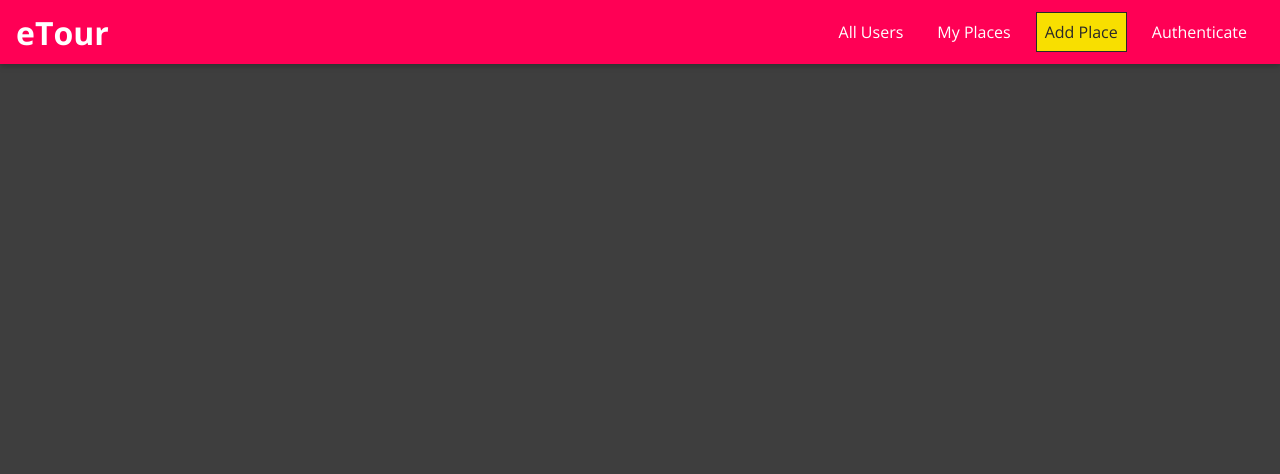
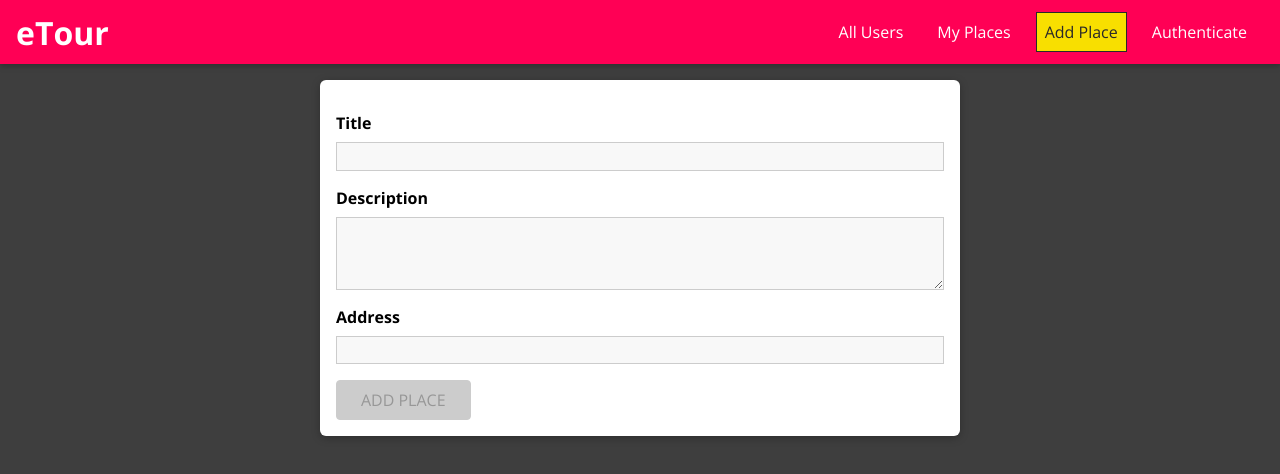
Before and after one commit to VoidAshfak/eTour, a React (Vite) app: page /places/new in a window 1280 px wide. Shown: the top 474 px of the page. Built offline with nearby package versions, Linux system fonts and the light colour scheme.

Commit message:
Input component from scratch + Form validation + custom hook for form

```diff
--- /dev/null
+++ b/src/places/pages/NewPlace.css
@@ -0,0 +1,10 @@
+.place-form {
+  list-style: none;
+  margin: 0 auto;
+  padding: 1rem;
+  width: 90%;
+  max-width: 40rem;
+  box-shadow: 0 2px 8px rgba(0, 0, 0, 0.26);
+  border-radius: 6px;
+  background: white;
+}
--- a/src/places/pages/NewPlace.jsx
+++ b/src/places/pages/NewPlace.jsx
@@ -1,11 +1,70 @@
-import React from 'react'
+import React from 'react';
 
-function NewPlace() {
+import Input from '../../shared/components/FormElements/Input';
+import Button from '../../shared/components/FormElements/Button';
+import {
+    VALIDATOR_REQUIRE,
+    VALIDATOR_MINLENGTH
+} from '../../shared/util/validators';
+import { useForm } from '../../shared/hooks/form-hook';
+import './PlaceForm.css';
+
+const NewPlace = () => {
+    const [formState, inputHandler] = useForm(
+        {
+            title: {
+                value: '',
+                isValid: false
+            },
+            description: {
+                value: '',
+                isValid: false
+            },
+            address: {
+                value: '',
+                isValid: false
+            }
+        },
+        false
+    );
+
+    const placeSubmitHandler = event => {
+        event.preventDefault();
+        console.log(formState.inputs); // send this to the backend!
+    };
+
     return (
-        <form className='place-form'>
+        <form className="place-form" onSubmit={placeSubmitHandler}>
+            <Input
+                id="title"
+                element="input"
+                type="text"
+                label="Title"
+                validators={[VALIDATOR_REQUIRE()]}
+                errorText="Please enter a valid title."
+                onInput={inputHandler}
+            />
+            <Input
+                id="description"
+                element="textarea"
+                label="Description"
+                validators={[VALIDATOR_MINLENGTH(5)]}
+                errorText="Please enter a valid description (at least 5 characters)."
+                onInput={inputHandler}
+            />
+            <Input
+                id="address"
+                element="input"
+                label="Address"
+                validators={[VALIDATOR_REQUIRE()]}
+                errorText="Please enter a valid address."
+                onInput={inputHandler}
+            />
+            <Button type="submit" disabled={!formState.isValid}>
+                ADD PLACE
+            </Button>
+        </form>
+    );
+};
 
-        </form>
-    )
-}
-
-export default NewPlace
+export default NewPlace;
--- a/src/shared/components/FormElements/Input.jsx
+++ b/src/shared/components/FormElements/Input.jsx
@@ -0,0 +1,85 @@
+import React, { useReducer, useEffect } from 'react';
+
+import { validate } from '../../util/validators';
+import './Input.css';
+
+const inputReducer = (state, action) => {
+    switch (action.type) {
+        case 'CHANGE':
+            return {
+                ...state,
+                value: action.val,
+                isValid: validate(action.val, action.validators)
+            };
+        case 'TOUCH': {
+            return {
+                ...state,
+                isTouched: true
+            }
+        }
+        default:
+            return state;
+    }
+};
+
+const Input = props => {
+    const [inputState, dispatch] = useReducer(inputReducer, {
+        value: props.initialValue || '',
+        isTouched: false,
+        isValid: props.initialValid || false
+    });
+
+    const { id, onInput } = props;
+    const { value, isValid } = inputState;
+
+    useEffect(() => {
+        onInput(id, value, isValid)
+    }, [id, value, isValid, onInput]);
+
+    const changeHandler = event => {
+        dispatch({
+            type: 'CHANGE',
+            val: event.target.value,
+            validators: props.validators
+        });
+    };
+
+    const touchHandler = () => {
+        dispatch({
+            type: 'TOUCH'
+        });
+    };
+
+    const element =
+        props.element === 'input' ? (
+            <input
+                id={props.id}
+                type={props.type}
+                placeholder={props.placeholder}
+                onChange={changeHandler}
+                onBlur={touchHandler}
+                value={inputState.value}
+            />
+        ) : (
+            <textarea
+                id={props.id}
+                rows={props.rows || 3}
+                onChange={changeHandler}
+                onBlur={touchHandler}
+                value={inputState.value}
+            />
+        );
+
+    return (
+        <div
+            className={`form-control ${!inputState.isValid && inputState.isTouched &&
+                'form-control--invalid'}`}
+        >
+            <label htmlFor={props.id}>{props.label}</label>
+            {element}
+            {!inputState.isValid && inputState.isTouched && <p>{props.errorText}</p>}
+        </div>
+    );
+};
+
+export default Input;
--- /dev/null
+++ b/src/shared/hooks/form-hook.js
@@ -0,0 +1,59 @@
+import { useCallback, useReducer } from 'react';
+
+const formReducer = (state, action) => {
+    switch (action.type) {
+        case 'INPUT_CHANGE':
+            let formIsValid = true;
+            for (const inputId in state.inputs) {
+                if (!state.inputs[inputId]) {
+                    continue;
+                }
+                if (inputId === action.inputId) {
+                    formIsValid = formIsValid && action.isValid;
+                } else {
+                    formIsValid = formIsValid && state.inputs[inputId].isValid;
+                }
+            }
+            return {
+                ...state,
+                inputs: {
+                    ...state.inputs,
+                    [action.inputId]: { value: action.value, isValid: action.isValid }
+                },
+                isValid: formIsValid
+            };
+        case 'SET_DATA':
+            return {
+                inputs: action.inputs,
+                isValid: action.formIsValid
+            };
+        default:
+            return state;
+    }
+};
+
+export const useForm = (initialInputs, initialFormValidity) => {
+    const [formState, dispatch] = useReducer(formReducer, {
+        inputs: initialInputs,
+        isValid: initialFormValidity
+    });
+
+    const inputHandler = useCallback((id, value, isValid) => {
+        dispatch({
+            type: 'INPUT_CHANGE',
+            value: value,
+            isValid: isValid,
+            inputId: id
+        });
+    }, []);
+
+    const setFormData = useCallback((inputData, formValidity) => {
+        dispatch({
+            type: 'SET_DATA',
+            inputs: inputData,
+            formIsValid: formValidity
+        });
+    }, []);
+
+    return [formState, inputHandler, setFormData];
+};
--- /dev/null
+++ b/src/shared/util/validators.js
@@ -0,0 +1,46 @@
+const VALIDATOR_TYPE_REQUIRE = 'REQUIRE';
+const VALIDATOR_TYPE_MINLENGTH = 'MINLENGTH';
+const VALIDATOR_TYPE_MAXLENGTH = 'MAXLENGTH';
+const VALIDATOR_TYPE_MIN = 'MIN';
+const VALIDATOR_TYPE_MAX = 'MAX';
+const VALIDATOR_TYPE_EMAIL = 'EMAIL';
+const VALIDATOR_TYPE_FILE = 'FILE';
+
+export const VALIDATOR_REQUIRE = () => ({ type: VALIDATOR_TYPE_REQUIRE });
+export const VALIDATOR_FILE = () => ({ type: VALIDATOR_TYPE_FILE });
+export const VALIDATOR_MINLENGTH = val => ({
+    type: VALIDATOR_TYPE_MINLENGTH,
+    val: val
+});
+export const VALIDATOR_MAXLENGTH = val => ({
+    type: VALIDATOR_TYPE_MAXLENGTH,
+    val: val
+});
+export const VALIDATOR_MIN = val => ({ type: VALIDATOR_TYPE_MIN, val: val });
+export const VALIDATOR_MAX = val => ({ type: VALIDATOR_TYPE_MAX, val: val });
+export const VALIDATOR_EMAIL = () => ({ type: VALIDATOR_TYPE_EMAIL });
+
+export const validate = (value, validators) => {
+    let isValid = true;
+    for (const validator of validators) {
+        if (validator.type === VALIDATOR_TYPE_REQUIRE) {
+            isValid = isValid && value.trim().length > 0;
+        }
+        if (validator.type === VALIDATOR_TYPE_MINLENGTH) {
+            isValid = isValid && value.trim().length >= validator.val;
+        }
+        if (validator.type === VALIDATOR_TYPE_MAXLENGTH) {
+            isValid = isValid && value.trim().length <= validator.val;
+        }
+        if (validator.type === VALIDATOR_TYPE_MIN) {
+            isValid = isValid && +value >= validator.val;
+        }
+        if (validator.type === VALIDATOR_TYPE_MAX) {
+            isValid = isValid && +value <= validator.val;
+        }
+        if (validator.type === VALIDATOR_TYPE_EMAIL) {
+            isValid = isValid && /^\S+@\S+\.\S+$/.test(value);
+        }
+    }
+    return isValid;
+};
```
